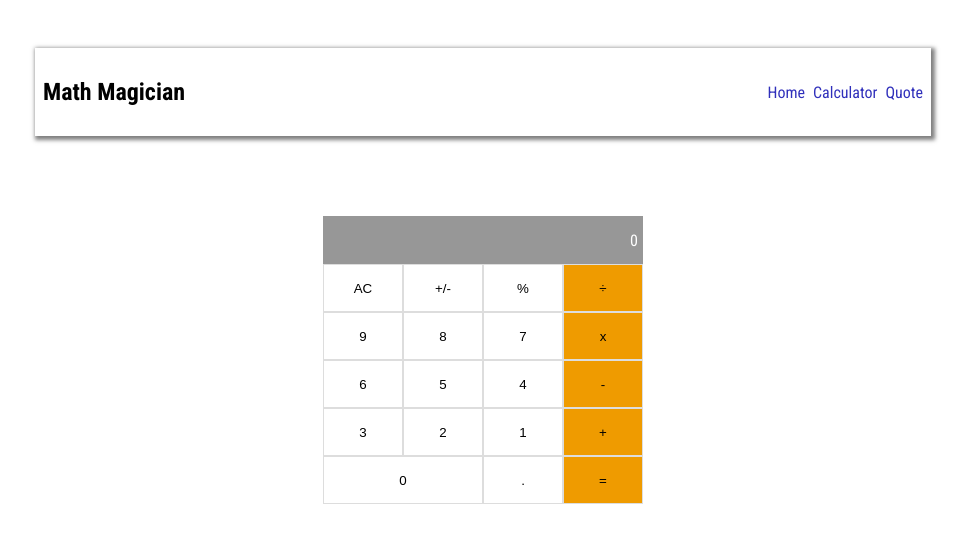
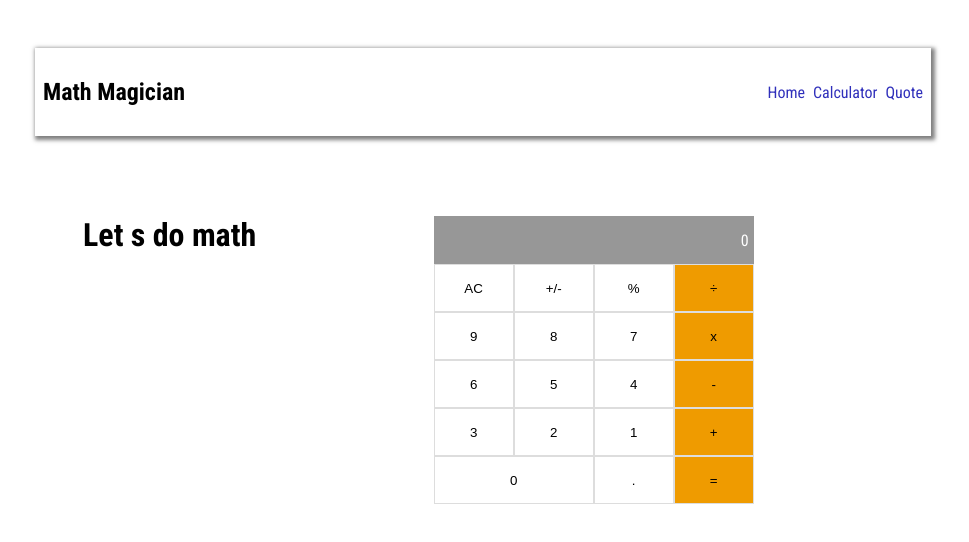
Before and after one commit to Innocent259/math-magician, a React (Create React App) app: page /calculator in a window 1280 px wide. Shown: the top 542 px of the page, without its empty margins (157-1126 px from the left). Built offline with nearby package versions, Linux system fonts and the light colour scheme.

Commit message:
Add new text to the Calculator component

```diff
--- a/src/Components/Calculator.js
+++ b/src/Components/Calculator.js
@@ -26,6 +26,8 @@ export default function Calculator() {
   };
 
   return (
+    <div className="bg-container">
+      <h1 className="calculator-text">Let s do math</h1>
       <div className="container">
         <div className="main-screen">
           <span className="table">{calculatorData.next || calculatorData.total || '0'}</span>
@@ -46,5 +48,6 @@ export default function Calculator() {
           <button className="operator" type="button" onClick={() => handleButtonClick('=')}>=</button>
         </div>
       </div>
+    </div>
   );
 }
```
Lines whose indentation alone changed are shown as unchanged.
